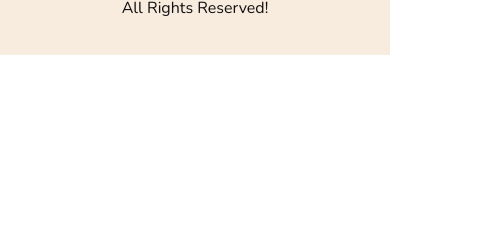
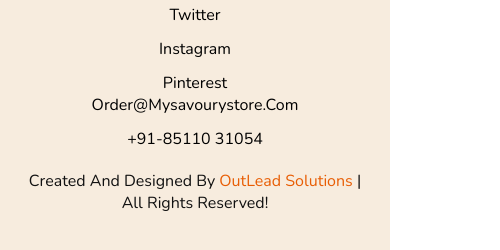
Before and after one commit to kriyanshii/savory, a plain HTML site: page recepies1.html in a window 390 px wide. Shown: the part 1388-1638 px from the top of the page, 500 px wide, since content can reach past the window. Before the commit the page ends 1443 px from the top, so only its background shows below. Drawn offline with nearby package versions, Linux system fonts and the light colour scheme; a web font is replaced by a local one.

Commit message:
changed the css of footer for mobile view

```diff
--- a/style.css
+++ b/style.css
@@ -634,9 +634,10 @@ header .navbar a:hover {
 }
 
 #scroll-top {
+	/* display:; */
 	position: fixed;
 	top: -120%;
-	right: 2rem;
+	right: 0rem;
 	padding: 0.5rem 1.5rem;
 	font-size: 4rem;
 	background: var(--orange);
@@ -681,11 +682,19 @@ header .navbar a:hover {
 	section {
 		padding: 2rem;
 	}
+
+	/* #scroll-top{
+		display: none;
+	} */
+	.links{
+		display: flex;
+		flex-direction: column;
+	}
 }
 
 @media (max-width: 768px) {
 	#menu-bar {
-		display: initial;
+		display:inline;
 	}
 
 	header .navbar {
@@ -726,6 +735,16 @@ header .navbar a:hover {
 	.home .content li {
 		font-size: 20px;
 	}
+	/* #scroll-top{
+		display: none;
+	} */
+
+	.links{
+		display: flex;
+		flex-direction: column;
+	}
+
+	/* .links */
 }
 
 .modal {
```
